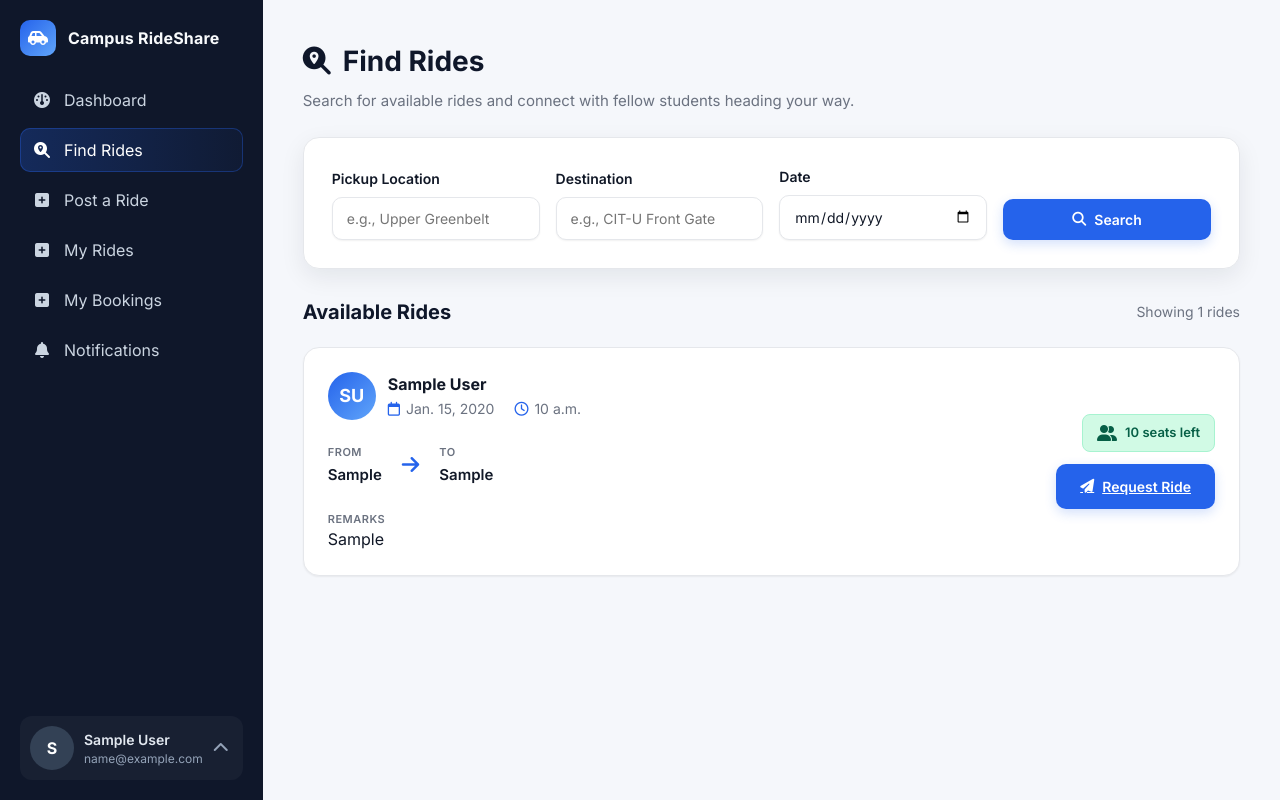
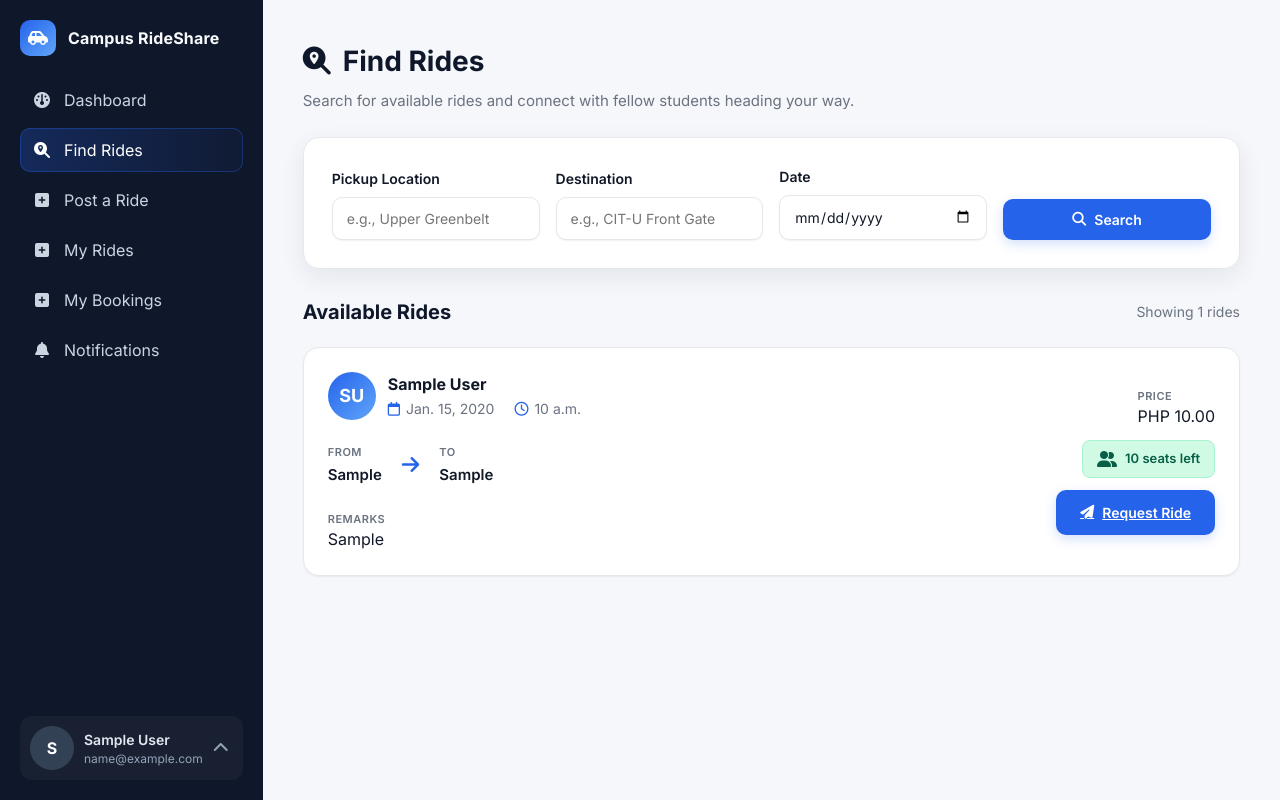
Before and after one commit to mae-sann/RideShare, a Django app: page /ride/find/ in a window 1280 px wide. Run offline with Django 5.2, Linux system fonts and the light colour scheme; a user stored in the database is signed in; tables that the repository leaves empty hold one stand-in row (values such as "Sample post").

Commit message:
feature(rides): added price display

```diff
--- a/ride_share/templates/dashboard_app/find_rides.html
+++ b/ride_share/templates/dashboard_app/find_rides.html
@@ -125,6 +125,7 @@
                                 </div>
                             </div>
 
+
                             <div class="ride-remarks">
                                 <span class="location-label">Remarks</span>
                                 {{ride.remarks}}
@@ -133,6 +134,10 @@
                         </div>
 
                         <div class="ride-actions">
+                            <div class="ride-remarks">
+                                    <span class="location-label">Price</span>
+                                    PHP {{ride.price}}
+                                </div>
                             <div class="seats-available">
                                 <i class="fa-solid fa-user-group"></i>
                                 <span>{{ride.seats_available}} seats left</span>
```
